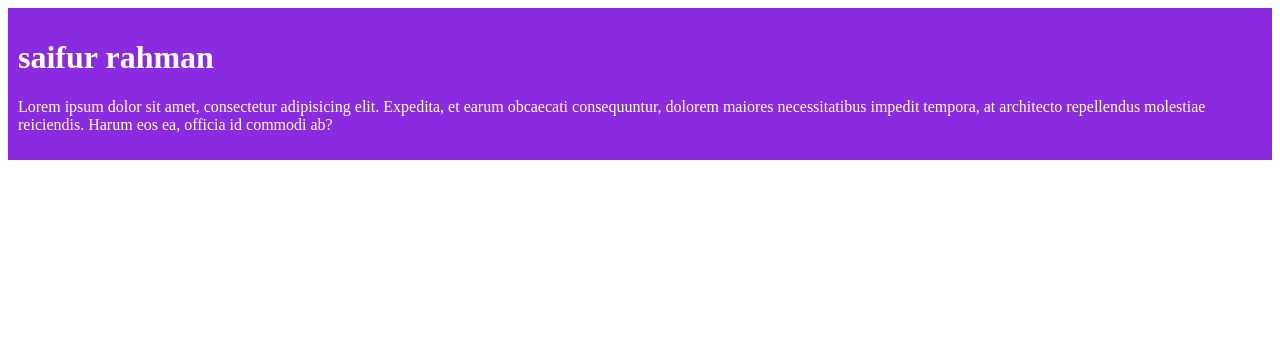
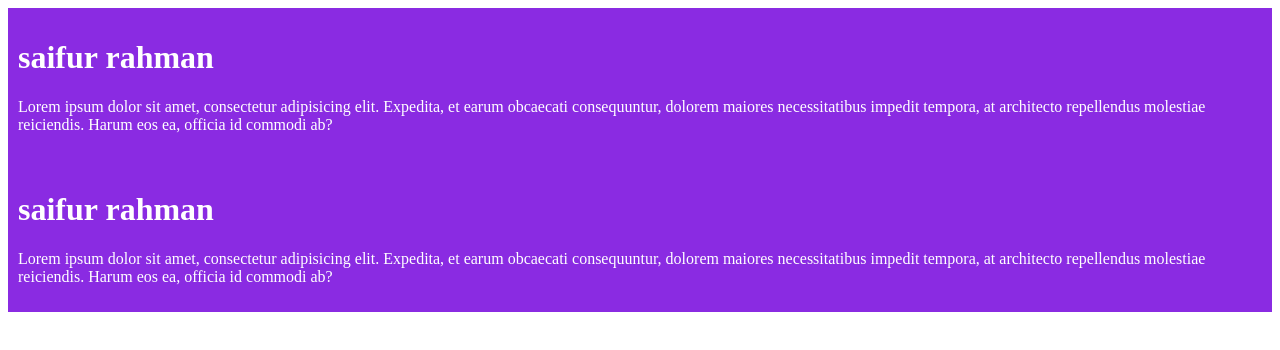
Before and after one commit to SaifurnRahman/my-first-github-repo, a plain HTML site: page index.html in a window 1280 px wide. Drawn offline with Linux system fonts and the light colour scheme.

Commit message:
added another blog

```diff
--- a/index.html
+++ b/index.html
@@ -9,5 +9,7 @@
 <body>
     <div><h1>saifur rahman</h1>
     <p>Lorem ipsum dolor sit amet, consectetur adipisicing elit. Expedita, et earum obcaecati consequuntur, dolorem maiores necessitatibus impedit tempora, at architecto repellendus molestiae reiciendis. Harum eos ea, officia id commodi ab?</p></div>
+    <div><h1>saifur rahman</h1>
+    <p>Lorem ipsum dolor sit amet, consectetur adipisicing elit. Expedita, et earum obcaecati consequuntur, dolorem maiores necessitatibus impedit tempora, at architecto repellendus molestiae reiciendis. Harum eos ea, officia id commodi ab?</p></div>
 </body>
 </html>
```
